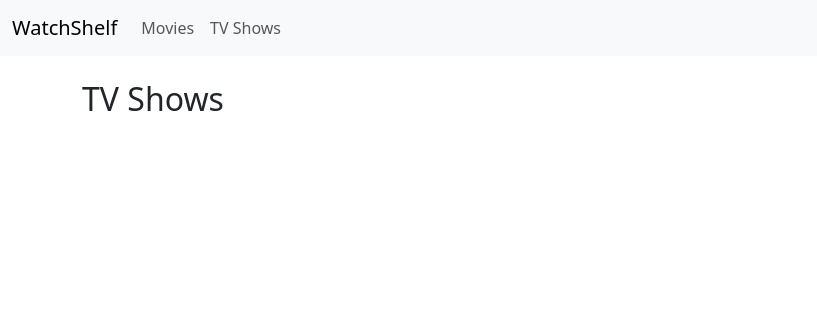
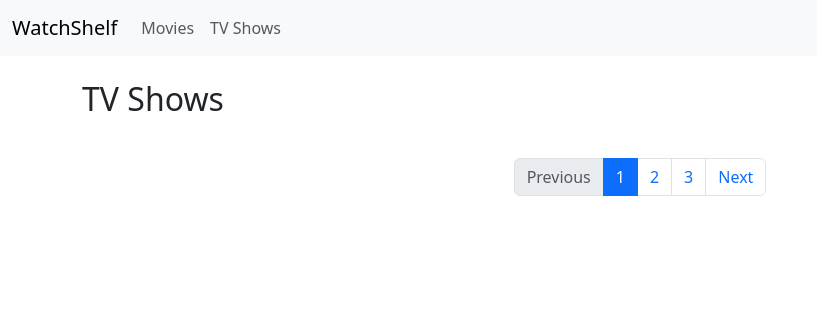
Before and after one commit to grodetsky/WatchShelf, a Django app: page /catalog/1/ in a window 1280 px wide. Shown: the top 316 px of the page, without its empty margins (0-817 px from the left). Run offline with Django 5.2, Linux system fonts and the light colour scheme.

Commit message:
Implement pagination for catalog page using TMDB API

```diff
--- a/library/templates/base.html
+++ b/library/templates/base.html
@@ -27,6 +27,7 @@
     <div class="container mt-4">
         {% block content %}
         {% endblock %}
+         <div class="mb-4"></div>
     </div>
 
     <script src="https://cdn.jsdelivr.net/npm/bootstrap@5.3.0/dist/js/bootstrap.bundle.min.js"></script>
--- a/library/templates/library/catalog.html
+++ b/library/templates/library/catalog.html
@@ -25,4 +25,23 @@
     {% endfor %}
 </div>
 
+
+<nav aria-label="Page navigation" class="mt-3">
+    <ul class="pagination justify-content-center my-4">
+        <li class="page-item {% if current_page == 1 %}disabled{% endif %}">
+            <a class="page-link" href="?page={{ current_page|add:-1 }}" tabindex="-1">Previous</a>
+        </li>
+
+        {% for num in page_range %}
+        <li class="page-item {% if num == current_page %}active{% endif %}">
+            <a class="page-link" href="?page={{ num }}">{{ num }}</a>
+        </li>
+        {% endfor %}
+
+        <li class="page-item {% if current_page == 500 %}disabled{% endif %}">
+            <a class="page-link" href="?page={{ current_page|add:1 }}">Next</a>
+        </li>
+    </ul>
+</nav>
+
 {% endblock %}
--- a/library/tmdb_service.py
+++ b/library/tmdb_service.py
@@ -17,15 +17,15 @@ MEDIA_TYPES = {
 }
 
 
-def get_popular_media(media_type='movie'):
+def get_popular_media(media_type='movie', page=1):
     try:
         if media_type in MEDIA_TYPES:
-            results = MEDIA_TYPES[media_type].popular()
+            results = MEDIA_TYPES[media_type].popular(page=page)
         else:
             logger.error(f"Invalid media type: {media_type}")
             return []
     except Exception as e:
-        logger.error(f"Error fetching popular {media_type}: {e}")
+        logger.error(f"Error fetching popular {media_type} on page {page}: {e}")
         return []
 
     return [
--- a/library/views.py
+++ b/library/views.py
@@ -7,10 +7,18 @@ def index(request):
 
 
 def catalog_view(request, media_type):
-    media_list = get_popular_media(media_type)
+    try:
+        page = max(1, min(int(request.GET.get('page', 1)), 500))
+    except ValueError:
+        page = 1
+
+    page_range = range(max(1, page - 2), min(500, page + 2) + 1)
+    media_list = get_popular_media(media_type, page=page)
 
     context = {
         'media_type': media_type,
         'media_list': media_list,
+        'current_page': page,
+        'page_range': page_range,
     }
     return render(request, 'library/catalog.html', context)
```
